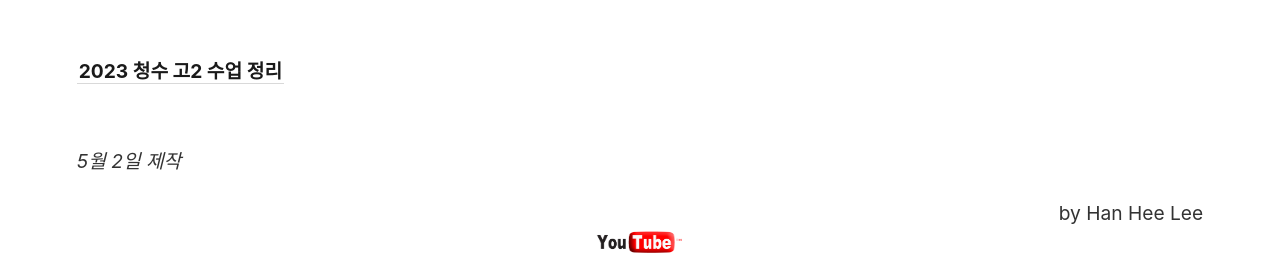
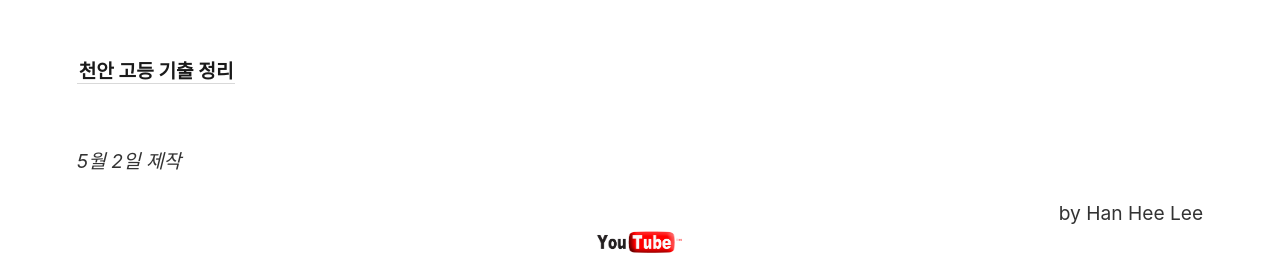
Before and after one commit to gwandae/test, a Jekyll site: the page built from _pages/about.md, in a window 1280 px wide. Shown: the top 255 px of the page. Built offline with Jekyll 4.4.1, drawn with Linux system fonts in a browser that asks for light colours.

Commit message:
Update _config.yml

```diff
--- a/_config.yml
+++ b/_config.yml
@@ -1,4 +1,4 @@
-title:               2023 청수 고2 수업 정리
+title:               천안 고등 기출 정리
 include:             ['_pages']
 exclude:             ['_includes/notes_graph.json']
 # You may need to change the base URL depending on your deploy configuration.
```
